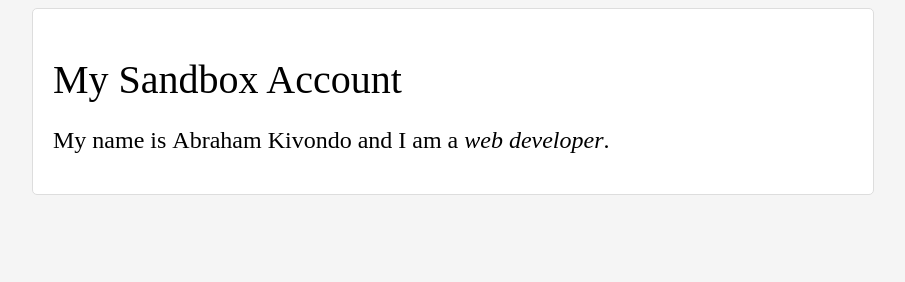
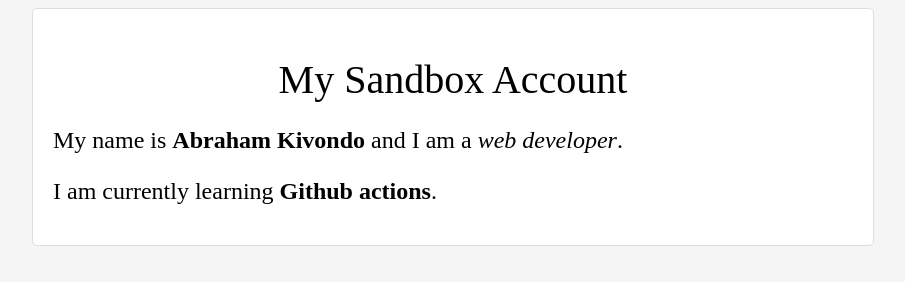
Before and after one commit to Abrahamkivosh/sandbox, a plain HTML site: page index.html in a window 1280 px wide. Shown: the whole page, without its empty margins (187-1092 px from the left). Drawn offline with Linux system fonts and the light colour scheme.

Commit message:
updated my index

```diff
--- a/index.html
+++ b/index.html
@@ -12,6 +12,7 @@
     <div class="container">
         <h1>My Sandbox Account</h1>
         <p>My name is <strong>Abraham Kivondo</strong> and I am a <em>web developer</em>.</p>
+        <p>I am currently learning <strong>Github actions</strong>.</p>
     </div>
 </body>
 </html>
--- a/style.css
+++ b/style.css
@@ -14,6 +14,7 @@
     font-size: 2.5rem;
     font-weight: 400;
     margin-bottom: 20px;
+    text-align: center;
 }
 p {
     font-size: 1.5rem;
@@ -21,7 +22,7 @@
     margin-bottom: 20px;
 }
 strong {
-    font-weight: 500;
+    font-weight: 700;
 }
 em {
     font-style: italic;
```
